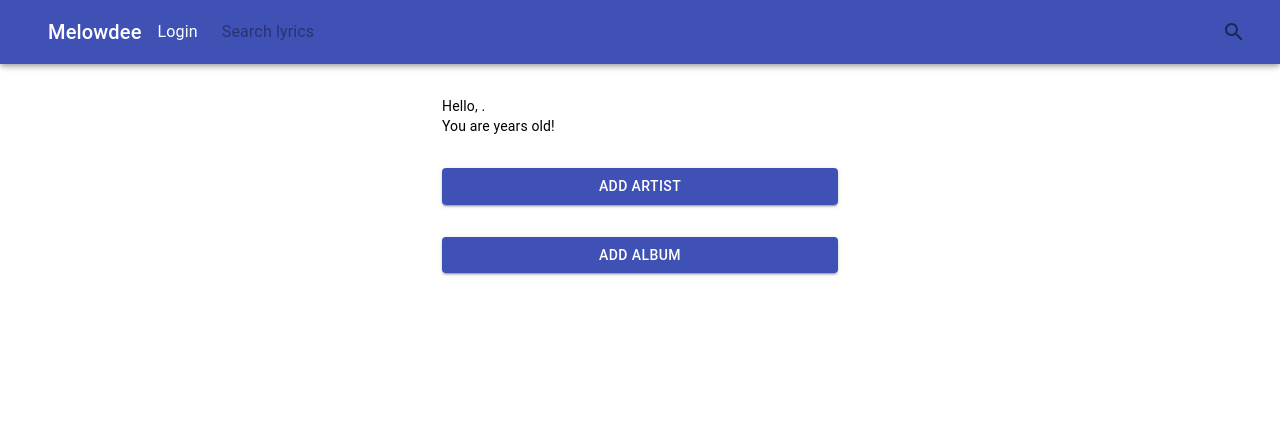
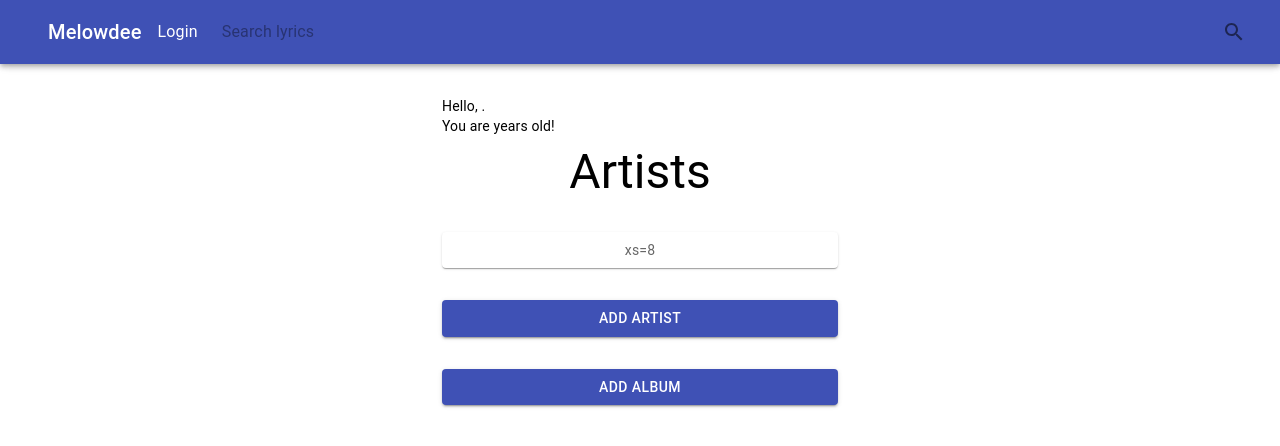
Before and after one commit to ryanarj/melowdee-ui, a React (Create React App) app: page /profilePage in a window 1280 px wide. Shown: the top 446 px of the page. Built offline with nearby package versions, Linux system fonts and the light colour scheme.

Commit message:
grid for artists

```diff
--- a/src/pages/profilePage.tsx
+++ b/src/pages/profilePage.tsx
@@ -4,8 +4,18 @@
     Typography,
     Button,
   } from "@material-ui/core";
+  import Grid from '@mui/material/Grid';
+  import { useNavigate } from 'react-router-dom';
+import { styled } from '@mui/material/styles';
+import Paper from '@mui/material/Paper';
 
-  import { useNavigate } from 'react-router-dom';
+  const Item = styled(Paper)(({ theme }) => ({
+    backgroundColor: theme.palette.mode === 'dark' ? '#1A2027' : '#fff',
+    ...theme.typography.body2,
+    padding: theme.spacing(1),
+    textAlign: 'center',
+    color: theme.palette.text.secondary,
+  }));
 
   const useStyles = makeStyles((theme) => ({
     heading: {
@@ -39,6 +49,14 @@
         </Typography>
         <Typography variant="body2"> Hello, {localStorage.getItem("user_username") || ""}.</Typography>
         <Typography variant="body2"> You are {localStorage.getItem("user_age") || ""} years old!</Typography>
+        <Typography className={heading} variant="h3">
+          Artists
+        </Typography>
+        <Grid container spacing={5}>
+          <Grid item xs={12}>
+            <Item>xs=8</Item>
+          </Grid>
+        </Grid>
         <form onSubmit={onAddArtistSubmit} noValidate>
           <Button
               type="submit"
```
